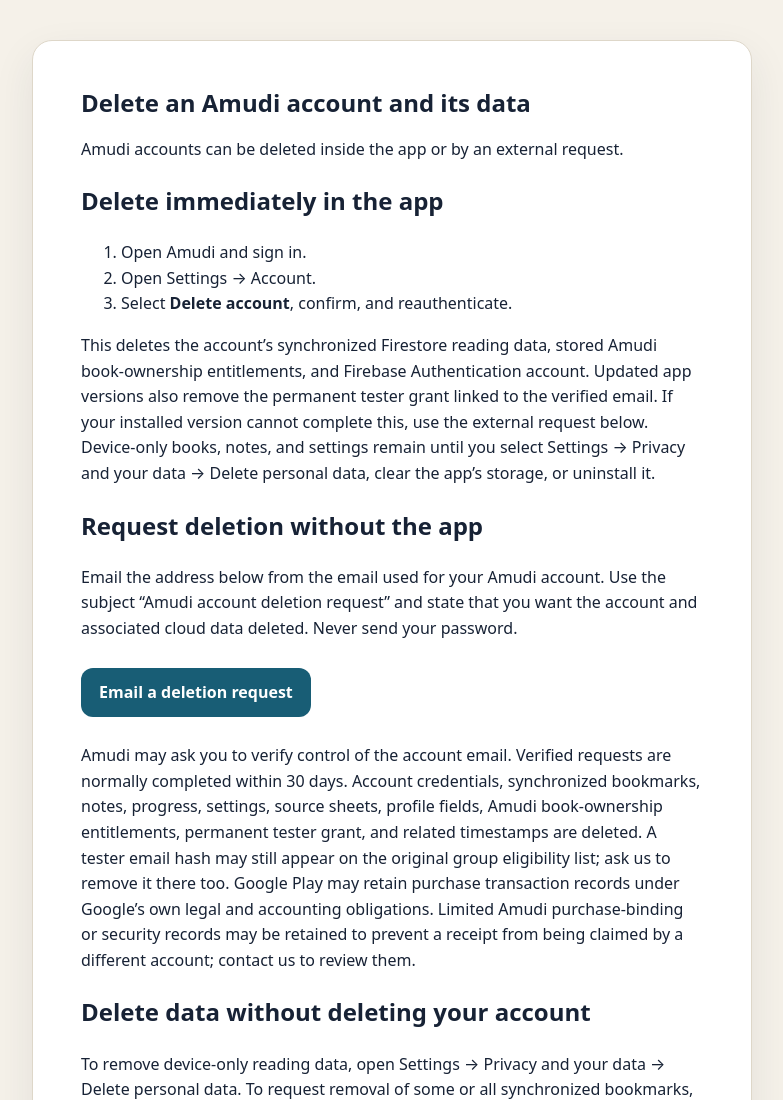
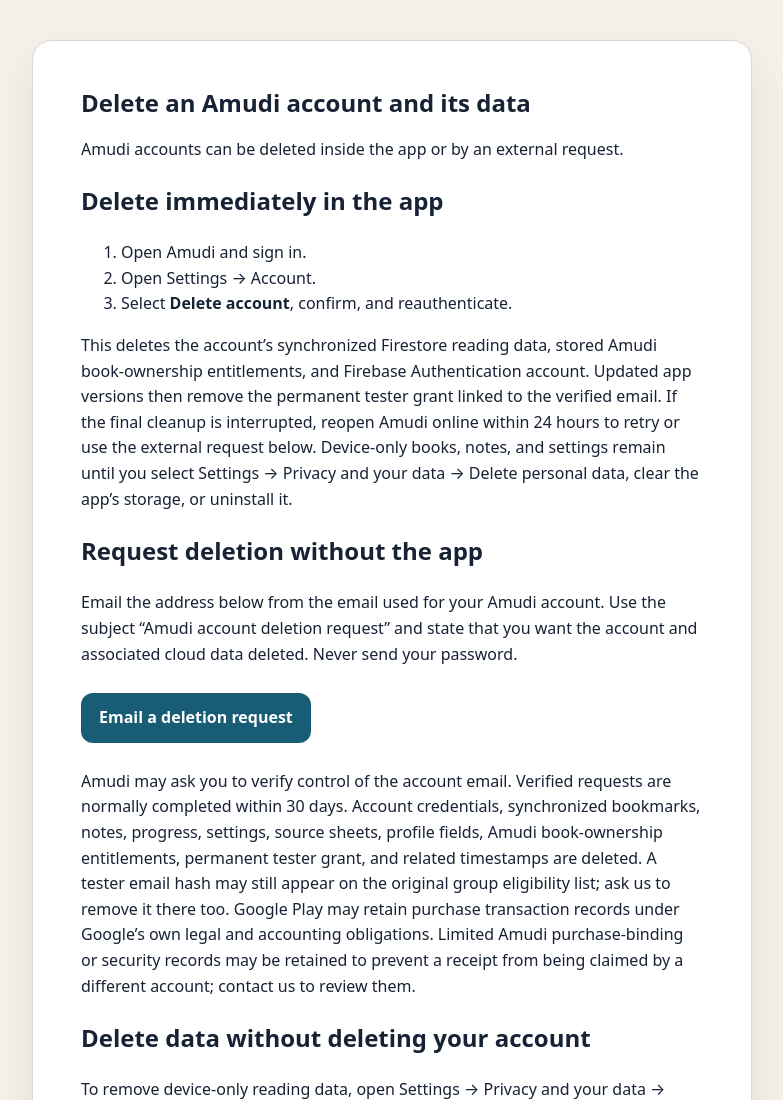
Before and after one commit to 6uard1an/amudi, a plain HTML site: page account-deletion.html in a window 1280 px wide. Shown: the top 1100 px of the page, without its empty margins (248-1031 px from the left). Drawn offline with Linux system fonts and the light colour scheme.

Commit message:
Explain deletion cleanup retry on public account-deletion page

```diff
--- a/account-deletion.html
+++ b/account-deletion.html
@@ -16,7 +16,7 @@
     <li>Open Settings → Account.</li>
     <li>Select <strong>Delete account</strong>, confirm, and reauthenticate.</li>
   </ol>
-  <p>This deletes the account’s synchronized Firestore reading data, stored Amudi book-ownership entitlements, and Firebase Authentication account. Updated app versions also remove the permanent tester grant linked to the verified email. If your installed version cannot complete this, use the external request below. Device-only books, notes, and settings remain until you select Settings → Privacy and your data → Delete personal data, clear the app’s storage, or uninstall it.</p>
+  <p>This deletes the account’s synchronized Firestore reading data, stored Amudi book-ownership entitlements, and Firebase Authentication account. Updated app versions then remove the permanent tester grant linked to the verified email. If the final cleanup is interrupted, reopen Amudi online within 24 hours to retry or use the external request below. Device-only books, notes, and settings remain until you select Settings → Privacy and your data → Delete personal data, clear the app’s storage, or uninstall it.</p>
   <h2>Request deletion without the app</h2>
   <p>Email the address below from the email used for your Amudi account. Use the subject “Amudi account deletion request” and state that you want the account and associated cloud data deleted. Never send your password.</p>
   <p><a class="button" href="mailto:guardian.thisdevice@gmail.com?subject=Amudi%20account%20deletion%20request&body=Please%20delete%20my%20Amudi%20account%20and%20associated%20cloud%20data.%20The%20email%20on%20the%20account%20is%3A%20">Email a deletion request</a></p>
```
